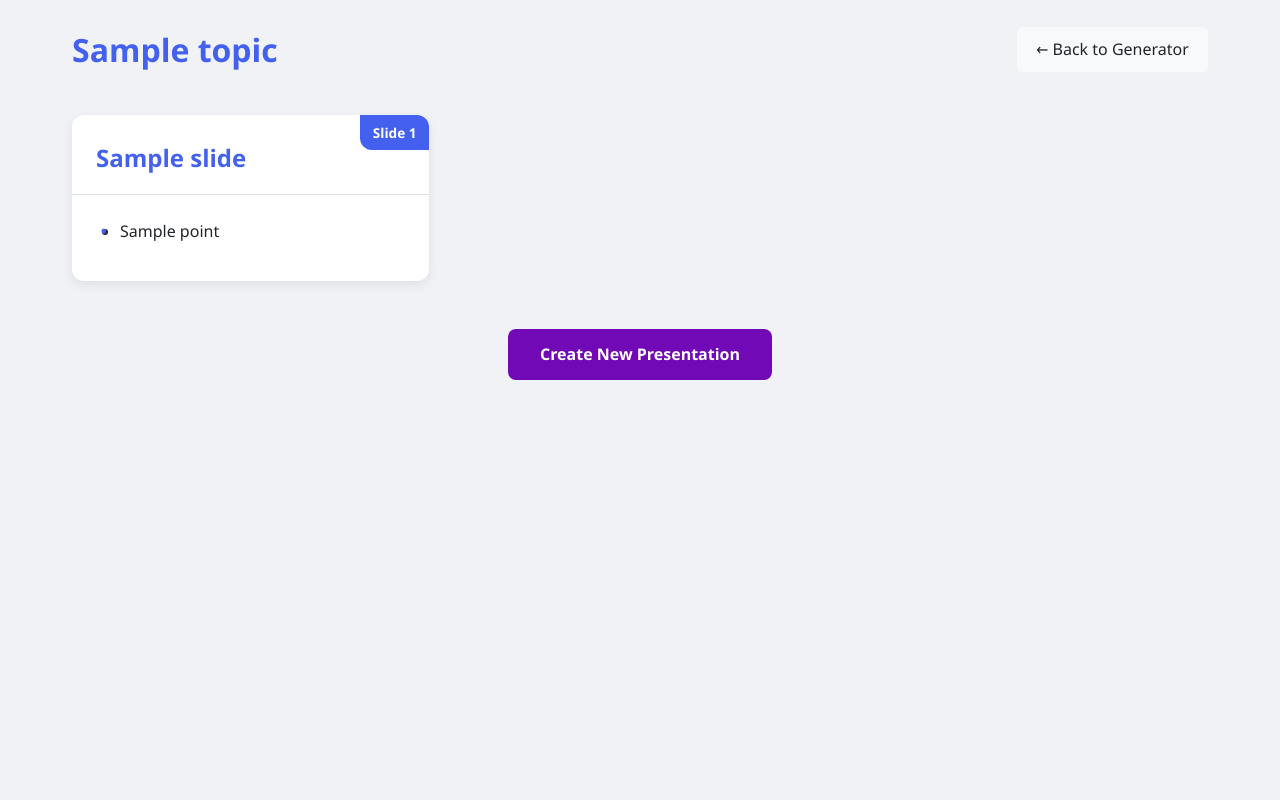
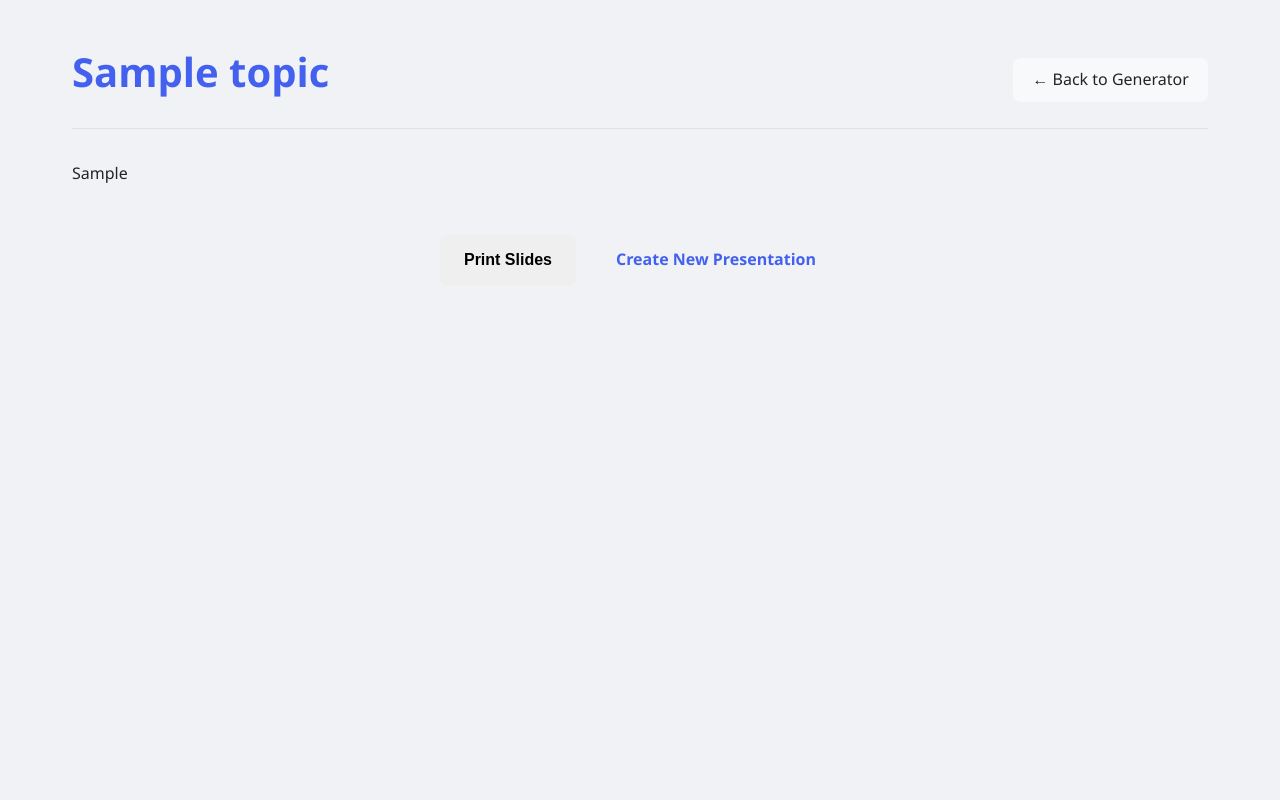
Before and after one commit to IstiaqueAhmd/slidegen_app, a FastAPI app: template templates/slides.html in a window 1280 px wide. Run offline with FastAPI, Linux system fonts and the light colour scheme; the template is opened without the code that fills it: most values are stand-ins (such as "Sample title", 1, 10 or a date in 2020).

Commit message:
generates html slides

```diff
--- a/main.py
+++ b/main.py
@@ -14,10 +14,12 @@
 
 @app.post("/generate", response_class=HTMLResponse)
 async def generate(request: Request, topic: str = Form(...), description: str = Form(...)):
-    slides = generate_slides(topic,description)
-    return templates.TemplateResponse("slides.html", {"request": request, "topic": topic, "description": description, "slides": slides})
-
-
-if __name__ == "__main__":
-    import uvicorn
-    uvicorn.run("main:app", host="127.0.0.2", port=8000, reload=True)
+    slides_html = generate_slides(topic, description)
+    return templates.TemplateResponse(
+        "slides.html",
+        {
+            "request": request,
+            "topic": topic,
+            "slides_html": slides_html
+        }
+    )
--- a/requirements.txt
+++ b/requirements.txt
@@ -3,3 +3,4 @@
 jinja2
 python-dotenv
 openai
+python-multipart
--- a/static/style.css
+++ b/static/style.css
@@ -1,118 +1,235 @@
-/* Base styles */
+/* style.css - Complete Styles for Slide Generator */
 :root {
+  /* Color Scheme */
   --primary: #4361ee;
   --primary-dark: #3a56d4;
   --secondary: #7209b7;
+  --accent: #4cc9f0;
+  --success: #06d6a0;
+  --warning: #ffd166;
+  --danger: #ef476f;
   --light: #f8f9fa;
+  --light-gray: #e9ecef;
+  --medium-gray: #adb5bd;
   --dark: #212529;
-  --gray: #6c757d;
   --border: #dee2e6;
-  --success: #4cc9f0;
-  --slide-bg: #ffffff;
-  --shadow: 0 4px 12px rgba(0, 0, 0, 0.08);
+  --card-bg: #ffffff;
+
+  /* Shadows */
+  --shadow-sm: 0 2px 4px rgba(0, 0, 0, 0.05);
+  --shadow-md: 0 4px 12px rgba(0, 0, 0, 0.08);
+  --shadow-lg: 0 8px 24px rgba(0, 0, 0, 0.12);
+
+  /* Spacing */
+  --spacing-xs: 0.5rem;
+  --spacing-sm: 1rem;
+  --spacing-md: 1.5rem;
+  --spacing-lg: 2rem;
+  --spacing-xl: 3rem;
+
+  /* Border Radius */
+  --radius-sm: 8px;
+  --radius-md: 12px;
+  --radius-lg: 16px;
+
+  /* Transitions */
+  --transition: all 0.3s ease;
 }
 
+/* Base Styles */
 * {
   margin: 0;
   padding: 0;
   box-sizing: border-box;
 }
 
+html {
+  scroll-behavior: smooth;
+}
+
 body {
-  font-family: 'Segoe UI', Tahoma, Geneva, Verdana, sans-serif;
+  font-family: 'Segoe UI', 'Roboto', 'Helvetica Neue', Arial, sans-serif;
   background-color: #f0f2f5;
   color: var(--dark);
   line-height: 1.6;
+  min-height: 100vh;
+  padding-bottom: 2rem;
+}
+
+a {
+  text-decoration: none;
+  color: var(--primary);
+  transition: var(--transition);
+}
+
+a:hover {
+  color: var(--primary-dark);
+}
+
+button, .btn {
+  cursor: pointer;
+  transition: var(--transition);
 }
 
 .container {
   width: 100%;
   max-width: 1200px;
   margin: 0 auto;
-  padding: 2rem;
+  padding: var(--spacing-lg);
 }
 
-/* Header styles */
-.header {
-  text-align: center;
-  margin-bottom: 3rem;
+/* Typography */
+h1, h2, h3, h4, h5 {
+  line-height: 1.2;
+  margin-bottom: var(--spacing-sm);
+  color: var(--dark);
 }
 
-.header h1 {
+h1 {
   font-size: 2.5rem;
-  color: var(--primary);
-  margin-bottom: 0.5rem;
+  font-weight: 700;
 }
 
-.header p {
-  font-size: 1.1rem;
-  color: var(--gray);
-  max-width: 600px;
-  margin: 0 auto;
+h2 {
+  font-size: 2rem;
 }
 
-/* Form styles */
-.generator-form {
-  background: white;
-  border-radius: 12px;
-  padding: 2.5rem;
-  box-shadow: var(--shadow);
-  margin-bottom: 3rem;
+h3 {
+  font-size: 1.5rem;
 }
 
-.form-group {
-  margin-bottom: 1.5rem;
+p {
+  margin-bottom: var(--spacing-sm);
 }
 
-.form-group label {
+/* Layout Components */
+.card {
+  background: var(--card-bg);
+  border-radius: var(--radius-md);
+  box-shadow: var(--shadow-md);
+  padding: var(--spacing-md);
+  transition: var(--transition);
+}
+
+.card:hover {
+  transform: translateY(-5px);
+  box-shadow: var(--shadow-lg);
+}
+
+.btn {
+  display: inline-flex;
+  align-items: center;
+  justify-content: center;
+  gap: 0.5rem;
+  padding: 0.8rem 1.5rem;
+  border-radius: var(--radius-sm);
+  font-weight: 600;
+  border: none;
+  font-size: 1rem;
+  text-align: center;
+}
+
+.btn-primary {
+  background: var(--primary);
+  color: white;
+}
+
+.btn-primary:hover {
+  background: var(--primary-dark);
+  color: white;
+  transform: translateY(-2px);
+  box-shadow: var(--shadow-md);
+}
+
+.btn-secondary {
+  background: var(--secondary);
+  color: white;
+}
+
+.btn-secondary:hover {
+  background: #5d0b96;
+  color: white;
+  transform: translateY(-2px);
+}
+
+.btn-outline {
+  background: transparent;
+  border: 2px solid var(--primary);
+  color: var(--primary);
+}
+
+.btn-outline:hover {
+  background: var(--primary);
+  color: white;
+}
+
+/* Form Elements */
+.form-group {
+  margin-bottom: var(--spacing-md);
+}
+
+label {
   display: block;
-  margin-bottom: 0.5rem;
+  margin-bottom: var(--spacing-xs);
   font-weight: 600;
   color: var(--dark);
 }
 
-.form-group input,
-.form-group textarea {
+input, textarea, select {
   width: 100%;
   padding: 0.75rem 1rem;
   border: 1px solid var(--border);
-  border-radius: 8px;
+  border-radius: var(--radius-sm);
   font-size: 1rem;
-  transition: border-color 0.3s;
+  transition: var(--transition);
 }
 
-.form-group input:focus,
-.form-group textarea:focus {
+input:focus, textarea:focus, select:focus {
   outline: none;
   border-color: var(--primary);
   box-shadow: 0 0 0 3px rgba(67, 97, 238, 0.15);
 }
 
-.form-group textarea {
-  min-height: 100px;
+textarea {
+  min-height: 120px;
   resize: vertical;
 }
 
+/* Home Page Styles */
+.home-header {
+  text-align: center;
+  margin-bottom: var(--spacing-xl);
+  padding: var(--spacing-lg) 0;
+}
+
+.home-header h1 {
+  color: var(--primary);
+  margin-bottom: var(--spacing-sm);
+}
+
+.home-header p {
+  font-size: 1.1rem;
+  color: var(--medium-gray);
+  max-width: 700px;
+  margin: 0 auto;
+}
+
+.generator-form {
+  background: var(--card-bg);
+  border-radius: var(--radius-md);
+  padding: var(--spacing-lg);
+  box-shadow: var(--shadow-md);
+  margin-bottom: var(--spacing-xl);
+}
+
 .generate-btn {
-  display: inline-flex;
+  display: flex;
   align-items: center;
   justify-content: center;
   gap: 0.75rem;
-  background: var(--primary);
-  color: white;
-  border: none;
-  border-radius: 8px;
-  padding: 0.9rem 2rem;
+  padding: 1rem 2rem;
   font-size: 1.1rem;
-  font-weight: 600;
-  cursor: pointer;
-  transition: all 0.3s ease;
   width: 100%;
-}
-
-.generate-btn:hover {
-  background: var(--primary-dark);
-  transform: translateY(-2px);
 }
 
 .generate-btn svg {
@@ -123,170 +240,244 @@
   transform: translateX(3px);
 }
 
-/* Features section */
 .features {
   display: grid;
   grid-template-columns: repeat(auto-fit, minmax(280px, 1fr));
-  gap: 1.5rem;
-  margin-top: 2rem;
+  gap: var(--spacing-md);
+  margin-top: var(--spacing-lg);
 }
 
 .feature-card {
-  background: white;
-  border-radius: 12px;
-  padding: 1.75rem;
   text-align: center;
-  box-shadow: var(--shadow);
-  transition: transform 0.3s ease;
+  padding: var(--spacing-lg);
 }
 
-.feature-card:hover {
-  transform: translateY(-5px);
-}
-
-.feature-card .icon {
+.feature-icon {
   font-size: 2.5rem;
-  margin-bottom: 1rem;
-}
-
-.feature-card h3 {
-  margin-bottom: 0.75rem;
+  margin-bottom: var(--spacing-sm);
   color: var(--primary);
 }
 
-.feature-card p {
-  color: var(--gray);
-  font-size: 0.95rem;
-}
-
-/* Slides page styles */
-.slide-container {
-  padding-top: 1.5rem;
-}
-
+/* Slides Page Styles */
 .slide-header {
   display: flex;
   justify-content: space-between;
   align-items: center;
-  margin-bottom: 2.5rem;
+  margin-bottom: var(--spacing-lg);
   flex-wrap: wrap;
-  gap: 1rem;
+  gap: var(--spacing-sm);
+  padding: var(--spacing-sm) 0;
+  border-bottom: 1px solid var(--border);
 }
 
 .slide-header h1 {
-  font-size: 2rem;
   color: var(--primary);
 }
 
 .back-btn {
   display: inline-flex;
   align-items: center;
+  gap: 0.5rem;
   padding: 0.6rem 1.2rem;
   background: var(--light);
   color: var(--dark);
-  border-radius: 6px;
-  text-decoration: none;
+  border-radius: var(--radius-sm);
   font-weight: 500;
-  transition: all 0.3s;
 }
 
 .back-btn:hover {
-  background: #e9ecef;
+  background: var(--light-gray);
   transform: translateX(-3px);
 }
 
 .slides-wrapper {
-  display: grid;
-  grid-template-columns: repeat(auto-fill, minmax(350px, 1fr));
-  gap: 2rem;
-  margin-bottom: 3rem;
+  display: flex;
+  flex-direction: column;
+  gap: var(--spacing-lg);
+  margin-bottom: var(--spacing-xl);
 }
 
-.slide-card {
-  background: var(--slide-bg);
-  border-radius: 12px;
-  box-shadow: var(--shadow);
-  overflow: hidden;
-  position: relative;
-  transition: transform 0.3s ease;
+/* Styling for AI-generated slides */
+.slide {
+  padding: 2rem;
+  border-radius: var(--radius-md);
+  box-shadow: var(--shadow-md);
+  transition: var(--transition);
 }
 
-.slide-card:hover {
-  transform: translateY(-5px);
+.slide:hover {
+  transform: translateY(-3px);
+  box-shadow: var(--shadow-lg);
 }
 
-.slide-number {
-  position: absolute;
-  top: 0;
-  right: 0;
-  background: var(--primary);
-  color: white;
-  padding: 0.4rem 0.8rem;
-  font-size: 0.85rem;
-  font-weight: 600;
-  border-radius: 0 0 0 12px;
+.slide h2 {
+  color: var(--primary);
+  border-bottom: 2px solid var(--accent);
+  padding-bottom: 0.5rem;
+  margin-bottom: 1rem;
 }
 
-.slide-title {
-  font-size: 1.5rem;
-  padding: 1.5rem 1.5rem 1rem;
-  color: var(--primary);
-  border-bottom: 1px solid var(--border);
-}
-
-.slide-content {
-  padding: 1.5rem;
-}
-
-.slide-content ul {
+.slide ul {
   padding-left: 1.5rem;
 }
 
-.slide-content li {
+.slide li {
   margin-bottom: 0.8rem;
   position: relative;
 }
 
-.slide-content li::before {
+.slide li::before {
   content: "•";
-  color: var(--primary);
+  color: var(--accent);
   font-weight: bold;
   position: absolute;
   left: -1.2rem;
 }
 
 .slide-actions {
-  text-align: center;
-  margin-top: 2rem;
+  display: flex;
+  justify-content: center;
+  gap: var(--spacing-sm);
+  margin-top: var(--spacing-lg);
+  flex-wrap: wrap;
 }
 
-.btn {
-  display: inline-block;
-  padding: 0.8rem 2rem;
-  background: var(--secondary);
-  color: white;
-  border-radius: 8px;
-  text-decoration: none;
-  font-weight: 600;
-  transition: all 0.3s;
+/* Print-specific styles */
+@media print {
+  body {
+    background: white;
+    padding: 0;
+  }
+
+  .slide-header,
+  .slide-actions {
+    display: none;
+  }
+
+  .slides-wrapper > .slide {
+    page-break-inside: avoid;
+    box-shadow: none !important;
+    border: 1px solid var(--border);
+    margin-bottom: 20mm;
+  }
+
+  .container {
+    max-width: 100%;
+    padding: 0;
+  }
 }
 
-.btn:hover {
-  background: #5d0b96;
-  transform: translateY(-2px);
-}
+/* Responsive Design */
+@media (max-width: 768px) {
+  .container {
+    padding: var(--spacing-md);
+  }
 
-/* Responsive adjustments */
-@media (max-width: 768px) {
-  .header h1 {
+  h1 {
     font-size: 2rem;
   }
 
+  h2 {
+    font-size: 1.75rem;
+  }
+
+  .home-header {
+    margin-bottom: var(--spacing-lg);
+  }
+
   .generator-form {
-    padding: 1.5rem;
+    padding: var(--spacing-md);
   }
 
   .features {
     grid-template-columns: 1fr;
   }
+
+  .slide-header {
+    flex-direction: column;
+    align-items: flex-start;
+  }
+
+  .slide-actions {
+    flex-direction: column;
+    align-items: stretch;
+  }
+
+  .slide-actions .btn {
+    width: 100%;
+  }
 }
+
+@media (max-width: 480px) {
+  h1 {
+    font-size: 1.75rem;
+  }
+
+  h2 {
+    font-size: 1.5rem;
+  }
+
+  .generate-btn {
+    padding: 0.9rem;
+    font-size: 1rem;
+  }
+
+  .slide {
+    padding: 1.5rem;
+  }
+}
+
+/* Loading Animation */
+@keyframes spin {
+  0% { transform: rotate(0deg); }
+  100% { transform: rotate(360deg); }
+}
+
+.loading {
+  display: inline-block;
+  width: 24px;
+  height: 24px;
+  border: 3px solid rgba(255, 255, 255, 0.3);
+  border-radius: 50%;
+  border-top-color: white;
+  animation: spin 1s ease-in-out infinite;
+}
+
+/* Notification Styles */
+.notification {
+  position: fixed;
+  top: 20px;
+  right: 20px;
+  padding: var(--spacing-sm) var(--spacing-md);
+  border-radius: var(--radius-sm);
+  color: white;
+  font-weight: 500;
+  box-shadow: var(--shadow-lg);
+  z-index: 1000;
+  opacity: 0;
+  transform: translateY(-20px);
+  transition: opacity 0.3s, transform 0.3s;
+}
+
+.notification.show {
+  opacity: 1;
+  transform: translateY(0);
+}
+
+.notification.success {
+  background: var(--success);
+}
+
+.notification.error {
+  background: var(--danger);
+}
+
+/* Footer */
+.footer {
+  text-align: center;
+  margin-top: var(--spacing-xl);
+  padding-top: var(--spacing-md);
+  color: var(--medium-gray);
+  font-size: 0.9rem;
+  border-top: 1px solid var(--border);
+}
--- a/templates/slides.html
+++ b/templates/slides.html
@@ -14,22 +14,11 @@
     </div>
 
     <div class="slides-wrapper">
-      {% for slide in slides %}
-      <div class="slide-card">
-        <div class="slide-number">Slide {{ loop.index }}</div>
-        <h2 class="slide-title">{{ slide.title }}</h2>
-        <div class="slide-content">
-          <ul>
-            {% for point in slide.points %}
-            <li>{{ point }}</li>
-            {% endfor %}
-          </ul>
-        </div>
-      </div>
-      {% endfor %}
+      {{ slides_html|safe }}
     </div>
 
     <div class="slide-actions">
+      <button onclick="window.print()" class="btn print-btn">Print Slides</button>
       <a href="/" class="btn">Create New Presentation</a>
     </div>
   </div>
```
Also changed, not shown: utils/slide_generator.py (+37 -25 lines).
